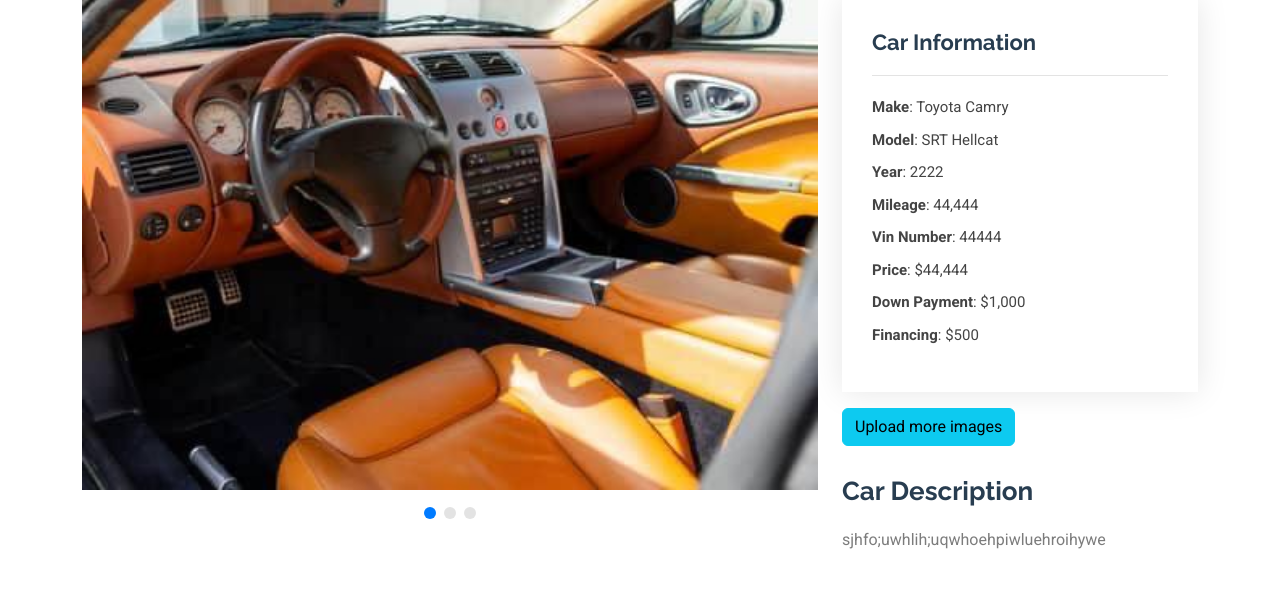
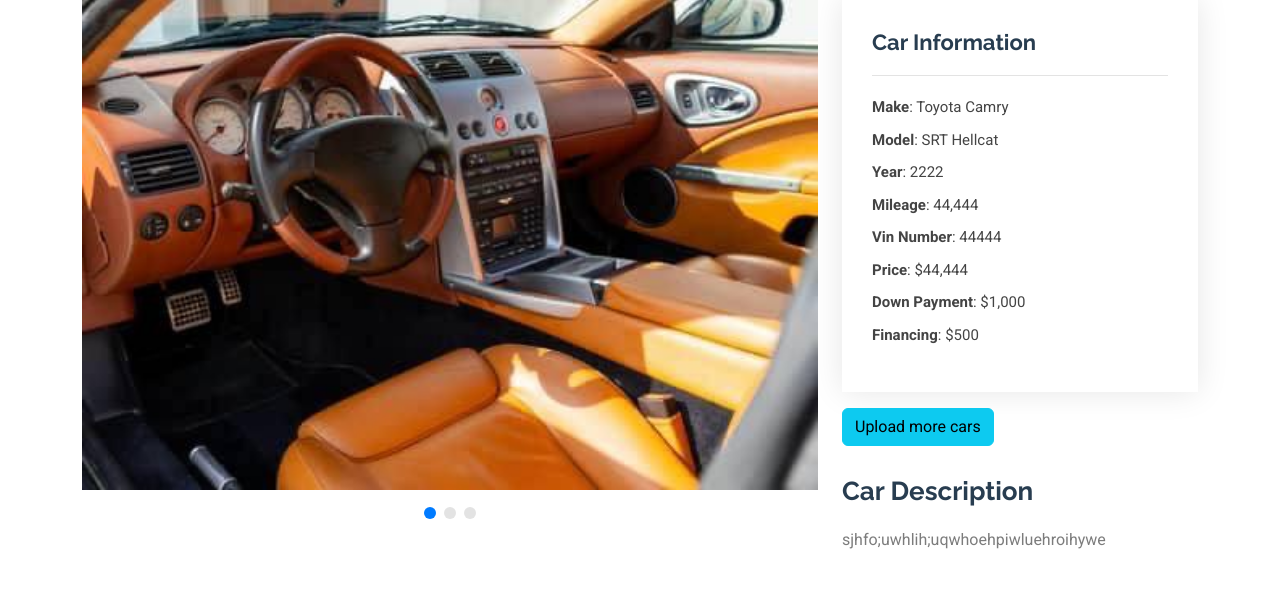
Before and after one commit to yardman706/cheap_cars, a Django app: page /inventory/car-details/38/ in a window 1280 px wide. Shown: the part 151-749 px from the top of the page. Run offline with Django 5.2, Linux system fonts and the light colour scheme; a user stored in the database is signed in; data comes from the database, SQL or seed files in the repository; some libraries are stand-ins or nearby versions.

Commit message:
upload more cars fixed

```diff
--- a/main/templates/main/car-details.html
+++ b/main/templates/main/car-details.html
@@ -66,7 +66,7 @@
             </div>
 
             {% if user.is_authenticated %}
-            <a src="{% url 'upload_cars' %}" class="btn btn-info mt-3">Upload more images</a>
+            <a href="{% url 'upload_cars' %}" class="btn btn-info mt-3">Upload more cars</a>
             {% else %}
             <p></p>
             {% endif%}
```
